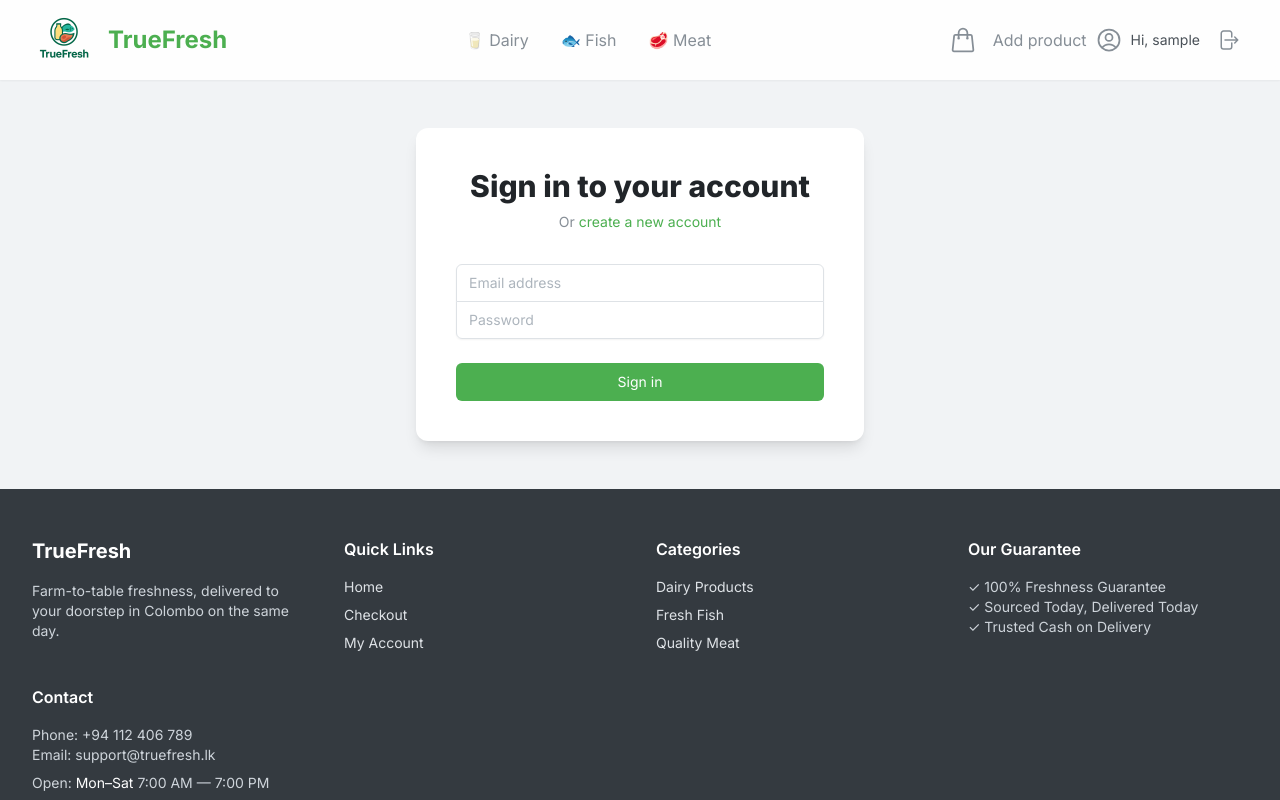
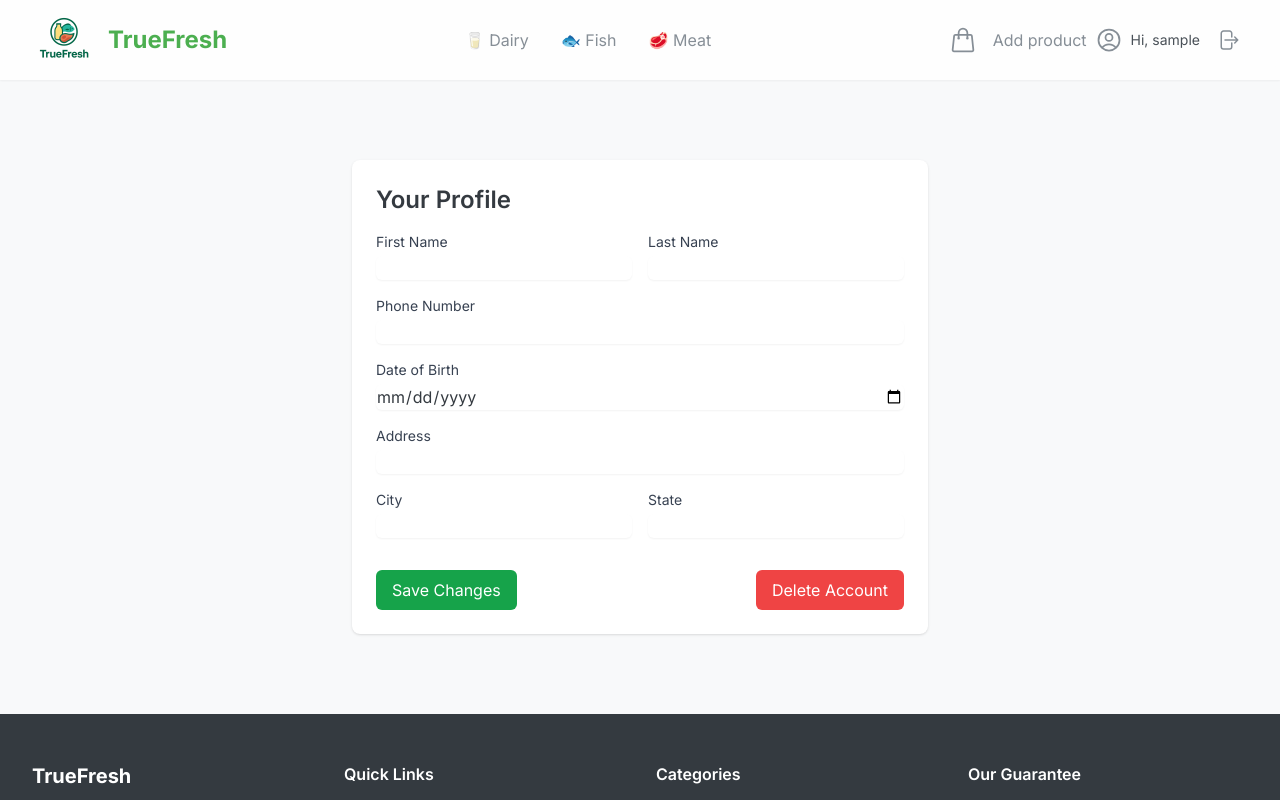
Before and after one commit to IyenshiAUT/truefresh-frontend, a React (Create React App) app: page /profile in a window 1280 px wide. Before the commit this address led to /login. Shown: the top 800 px of the page. Built offline with nearby package versions, Linux system fonts and the light colour scheme; no server answers; sample sign-in values are in the browser's storage.

Commit message:
Refactor ProtectedRoute and ProductCard components to use updated user properties; enhance ProfilePage to fetch user details and handle profile updates with improved error handling and form structure.

```diff
--- a/src/components/Common/ProtectedRoute.js
+++ b/src/components/Common/ProtectedRoute.js
@@ -1,17 +1,17 @@
 // File: src/components/Common/ProtectedRoute.js
-import React, { useContext } from 'react';
-import { Navigate, Outlet } from 'react-router-dom';
-import { AuthContext } from '../../contexts/AuthContext';
-import Spinner from './Spinner';
+import React, { useContext } from "react";
+import { Navigate, Outlet } from "react-router-dom";
+import { AuthContext } from "../../contexts/AuthContext";
+import Spinner from "./Spinner";
 
 const ProtectedRoute = () => {
-  const { user, loading } = useContext(AuthContext);
+  const { userId, loading } = useContext(AuthContext);
 
   if (loading) {
     return <Spinner />;
   }
 
-  return user ? <Outlet /> : <Navigate to="/login" replace />;
+  return userId ? <Outlet /> : <Navigate to="/login" replace />;
 };
 
 export default ProtectedRoute;
--- a/src/contexts/AuthContext.js
+++ b/src/contexts/AuthContext.js
@@ -60,9 +60,43 @@ export const AuthProvider = ({ children }) => {
     navigate("/login");
   };
 
-  const updateProfile = async (updatedData) => {
+  const updateProfile = async (updatedData, userId) => {
     if (!userId) throw new Error("No authenticated user");
-    const response = await api.put(`/users/${userId}`, updatedData);
+    try {
+      const userPersonalData = {
+        customerId: userId,
+        firstName: updatedData.firstName,
+        lastName: updatedData.lastName,
+        phoneNumber: updatedData.phoneNumber,
+        dateOfBirth: updatedData.dateOfBirth,
+      };
+      const userLocationData = {
+        customerId: userId,
+        address: updatedData.address,
+        city: updatedData.city,
+        state: updatedData.state,
+      };
+      try {
+        const personalResponse = await api.put(
+          `/customers/${userId}`,
+          userPersonalData
+        );
+        const locationResponse = await api.put(
+          `/customers/${userId}/address`,
+          userLocationData
+        );
+        return {
+          personalResponse,
+          locationResponse,
+        };
+      } catch (error) {
+        console.error("Failed to update profile:", error);
+        throw error;
+      }
+    } catch (error) {
+      console.error("Failed to update profile:", error);
+      throw error;
+    }
     const updatedUser = response.data;
     localStorage.setItem("userId", updatedUser.id);
     localStorage.setItem("userName", updatedUser.username);
@@ -73,7 +107,7 @@ export const AuthProvider = ({ children }) => {
 
   const deleteAccount = async () => {
     if (!userId) throw new Error("No authenticated user");
-    await api.delete(`/users/${userId}`);
+    await api.delete(`/customers/${userId}`);
     logout();
   };
 
--- a/src/pages/ProfilePage.js
+++ b/src/pages/ProfilePage.js
@@ -1,43 +1,112 @@
-import React, { useContext, useState } from 'react';
-import { useNavigate } from 'react-router-dom';
-import { AuthContext } from '../contexts/AuthContext';
-import Spinner from '../components/Common/Spinner';
-import toast from 'react-hot-toast';
+import React, { useContext, useState, useEffect } from "react";
+import { useNavigate } from "react-router-dom";
+import { AuthContext } from "../contexts/AuthContext";
+import Spinner from "../components/Common/Spinner";
+import toast from "react-hot-toast";
+import api from "../api/axiosConfig";
 
 const ProfilePage = () => {
-  const { user, loading, updateProfile, deleteAccount } = useContext(AuthContext);
-  const [form, setForm] = useState(() => ({ name: user?.name || '', email: user?.email || '' }));
+  const { userId, userName, loading, updateProfile, deleteAccount } =
+    useContext(AuthContext);
+  const [form, setForm] = useState({
+    firstName: "",
+    lastName: "",
+    dateOfBirth: "",
+    phoneNumber: "",
+    address: "",
+    city: "",
+    state: "",
+  });
   const [saving, setSaving] = useState(false);
+  const [fetchingUser, setFetchingUser] = useState(false);
   const navigate = useNavigate();
 
-  if (loading) return <Spinner />;
-  if (!user) return null;
+  useEffect(() => {
+    const getUserDetails = async () => {
+      if (!userId) {
+        console.log("No userId available");
+        return;
+      }
 
-  const onChange = (e) => setForm((s) => ({ ...s, [e.target.name]: e.target.value }));
+      setFetchingUser(true);
+      try {
+        console.log("Fetching user details for userId:", userId);
+        const response = await api.get(`/customers/${userId}`);
+        console.log("User details response:", response.data);
+
+        const {
+          firstName,
+          lastName,
+          dateOfBirth,
+          phoneNumber,
+          address,
+          city,
+          state,
+        } = response.data;
+
+        console.log("Raw dateOfBirth from API:", dateOfBirth);
+
+        const formattedDateOfBirth = dateOfBirth
+          ? new Date(dateOfBirth).toISOString().split("T")[0]
+          : "";
+
+        console.log("Formatted dateOfBirth for input:", formattedDateOfBirth);
+
+        setForm({
+          firstName: firstName || "",
+          lastName: lastName || "",
+          dateOfBirth: formattedDateOfBirth,
+          phoneNumber: phoneNumber || "",
+          address: address || "",
+          city: city || "",
+          state: state || "",
+        });
+      } catch (error) {
+        console.error("Failed to fetch user details:", error);
+        toast.error("Failed to load user details");
+        // Keep existing form values if API fails - don't reset them
+      } finally {
+        setFetchingUser(false);
+      }
+    };
+
+    getUserDetails();
+  }, [userId, userName]);
+
+  if (loading || fetchingUser) return <Spinner />;
+  if (!userId) return null;
+
+  const onChange = (e) =>
+    setForm((s) => ({ ...s, [e.target.name]: e.target.value }));
 
   const onSave = async (e) => {
     e.preventDefault();
     setSaving(true);
     try {
-      await updateProfile(form);
-      toast.success('Profile updated');
+      const { personalResponse, locationResponse } = await updateProfile(
+        form,
+        userId
+      );
+      console.log("Personal response:", personalResponse.data);
+      console.log("Location response:", locationResponse.data);
+      toast.success("Profile updated");
     } catch (err) {
       console.error(err);
-      toast.error('Failed to update profile');
+      toast.error("Failed to update profile");
     } finally {
       setSaving(false);
     }
   };
 
   const onDelete = async () => {
-    if (!window.confirm('Delete account? This cannot be undone.')) return;
+    if (!window.confirm("Delete account? This cannot be undone.")) return;
     try {
       await deleteAccount();
-      toast.success('Account deleted');
-      navigate('/');
+      toast.success("Account deleted");
+      navigate("/");
     } catch (err) {
       console.error(err);
-      toast.error('Failed to delete account');
+      toast.error("Failed to delete account");
     }
   };
 
@@ -46,20 +115,107 @@ const ProfilePage = () => {
       <div className="max-w-xl mx-auto bg-white p-6 rounded-lg shadow">
         <h2 className="text-2xl font-semibold mb-4">Your Profile</h2>
         <form onSubmit={onSave} className="space-y-4">
-          <div>
-            <label className="block text-sm font-medium text-gray-700">Name</label>
-            <input name="name" value={form.name} onChange={onChange} className="mt-1 block w-full rounded-md border-gray-300 shadow-sm" />
-          </div>
-          <div>
-            <label className="block text-sm font-medium text-gray-700">Email</label>
-            <input name="email" value={form.email} onChange={onChange} className="mt-1 block w-full rounded-md border-gray-300 shadow-sm" />
+          <div className="grid grid-cols-1 md:grid-cols-2 gap-4">
+            <div>
+              <label className="block text-sm font-medium text-gray-700">
+                First Name
+              </label>
+              <input
+                name="firstName"
+                value={form.firstName}
+                onChange={onChange}
+                className="mt-1 block w-full rounded-md border-gray-300 shadow-sm focus:border-green-500 focus:ring-green-500"
+              />
+            </div>
+            <div>
+              <label className="block text-sm font-medium text-gray-700">
+                Last Name
+              </label>
+              <input
+                name="lastName"
+                value={form.lastName}
+                onChange={onChange}
+                className="mt-1 block w-full rounded-md border-gray-300 shadow-sm focus:border-green-500 focus:ring-green-500"
+              />
+            </div>
           </div>
 
-          <div className="flex items-center justify-between">
-            <button type="submit" disabled={saving} className="px-4 py-2 bg-brand-green text-white rounded-md">
-              {saving ? 'Saving...' : 'Save Changes'}
+          <div>
+            <label className="block text-sm font-medium text-gray-700">
+              Phone Number
+            </label>
+            <input
+              name="phoneNumber"
+              type="tel"
+              value={form.phoneNumber}
+              onChange={onChange}
+              className="mt-1 block w-full rounded-md border-gray-300 shadow-sm focus:border-green-500 focus:ring-green-500"
+            />
+          </div>
+
+          <div>
+            <label className="block text-sm font-medium text-gray-700">
+              Date of Birth
+            </label>
+            <input
+              name="dateOfBirth"
+              type="date"
+              value={form.dateOfBirth}
+              onChange={onChange}
+              className="mt-1 block w-full rounded-md border-gray-300 shadow-sm focus:border-green-500 focus:ring-green-500"
+            />
+          </div>
+
+          <div>
+            <label className="block text-sm font-medium text-gray-700">
+              Address
+            </label>
+            <input
+              name="address"
+              value={form.address}
+              onChange={onChange}
+              className="mt-1 block w-full rounded-md border-gray-300 shadow-sm focus:border-green-500 focus:ring-green-500"
+            />
+          </div>
+
+          <div className="grid grid-cols-1 md:grid-cols-2 gap-4">
+            <div>
+              <label className="block text-sm font-medium text-gray-700">
+                City
+              </label>
+              <input
+                name="city"
+                value={form.city}
+                onChange={onChange}
+                className="mt-1 block w-full rounded-md border-gray-300 shadow-sm focus:border-green-500 focus:ring-green-500"
+              />
+            </div>
+            <div>
+              <label className="block text-sm font-medium text-gray-700">
+                State
+              </label>
+              <input
+                name="state"
+                value={form.state}
+                onChange={onChange}
+                className="mt-1 block w-full rounded-md border-gray-300 shadow-sm focus:border-green-500 focus:ring-green-500"
+              />
+            </div>
+          </div>
+
+          <div className="flex items-center justify-between pt-4">
+            <button
+              type="submit"
+              disabled={saving}
+              className="px-4 py-2 bg-green-600 hover:bg-green-700 text-white rounded-md transition-colors disabled:opacity-50"
+            >
+              {saving ? "Saving..." : "Save Changes"}
             </button>
-            <button type="button" onClick={onDelete} className="px-4 py-2 bg-red-500 text-white rounded-md">
+            <button
+              type="button"
+              onClick={onDelete}
+              className="px-4 py-2 bg-red-500 hover:bg-red-600 text-white rounded-md transition-colors"
+            >
               Delete Account
             </button>
           </div>
```
Also changed, not shown: src/components/Products/ProductCard.js (+26 -11 lines), src/pages/ProductsPage.js (+23 -14 lines).
